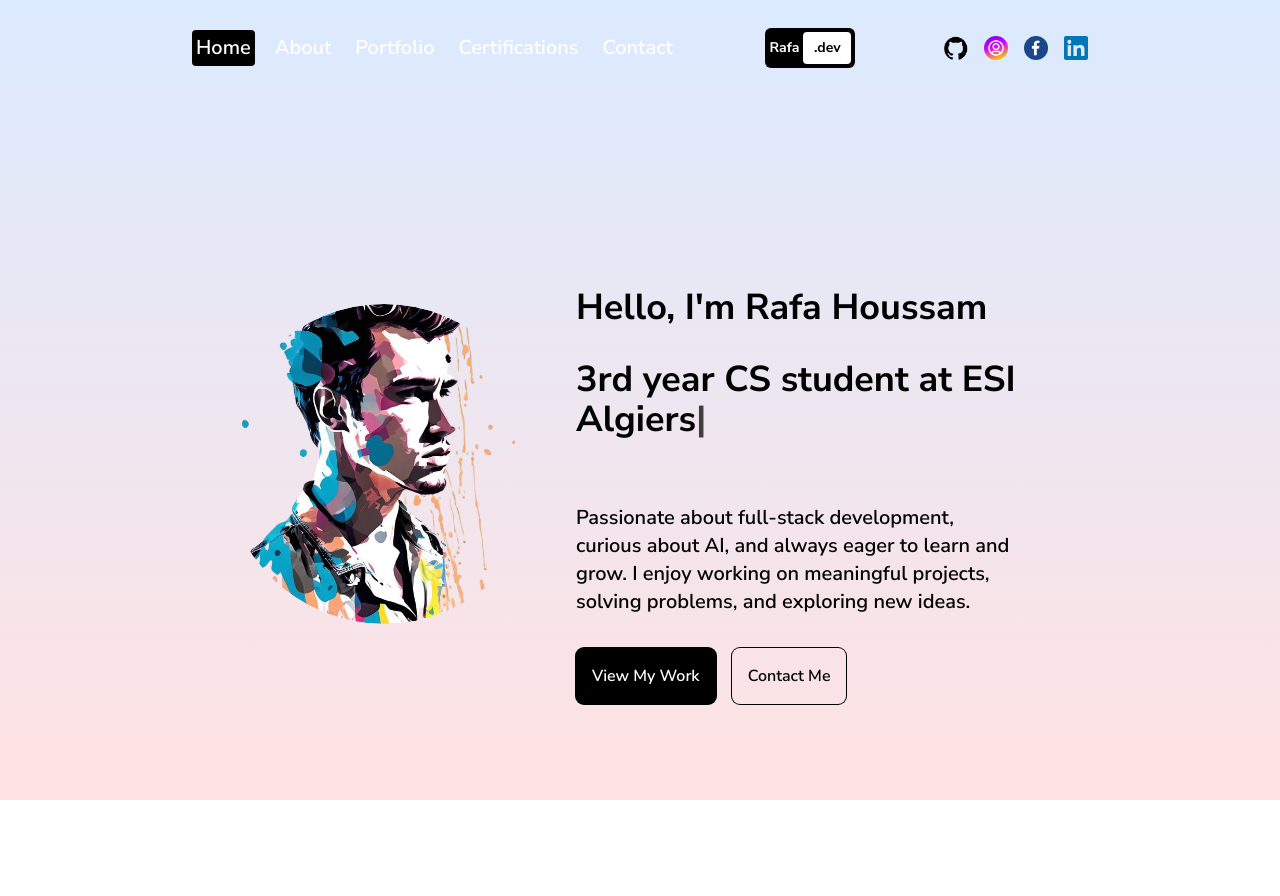
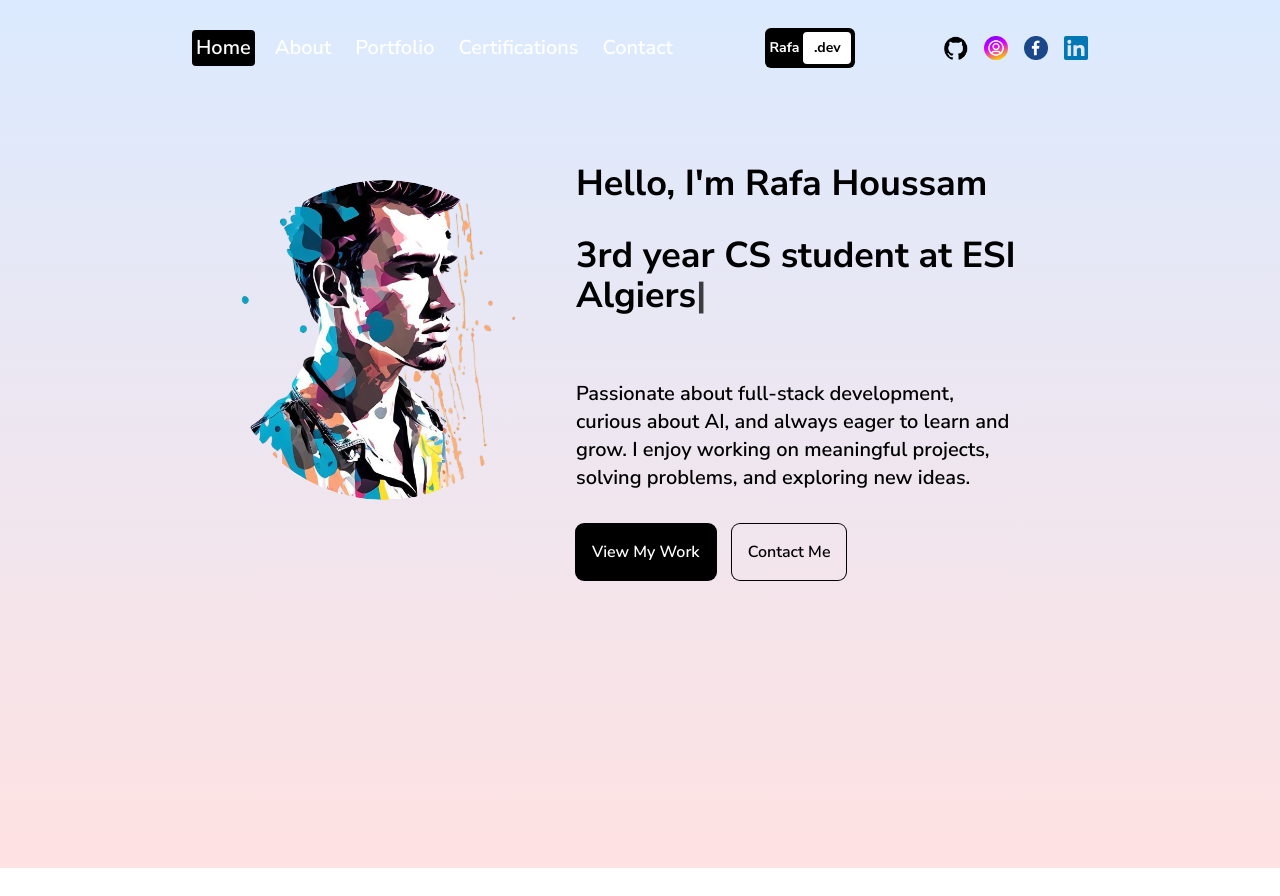
Before and after one commit to rafa-houssam/professionalPortfolio, a Next.js app: page / in a window 1280 px wide. After the commit the page ends 868 px from the top, so only its background shows below. Built offline with nearby package versions, Linux system fonts and the light colour scheme; a web font is replaced by a local one.

Commit message:
last one

```diff
--- a/app/page.tsx
+++ b/app/page.tsx
@@ -45,7 +45,7 @@ const Homepage = () => {
 
   return (
     <motion.div
-      className="h-screen overflow-hidden"
+      className="mt-17"
       initial={{ y: "-200vh" }}
       animate={{ y: "0%" }}
       transition={{ duration: 1 }}
```
